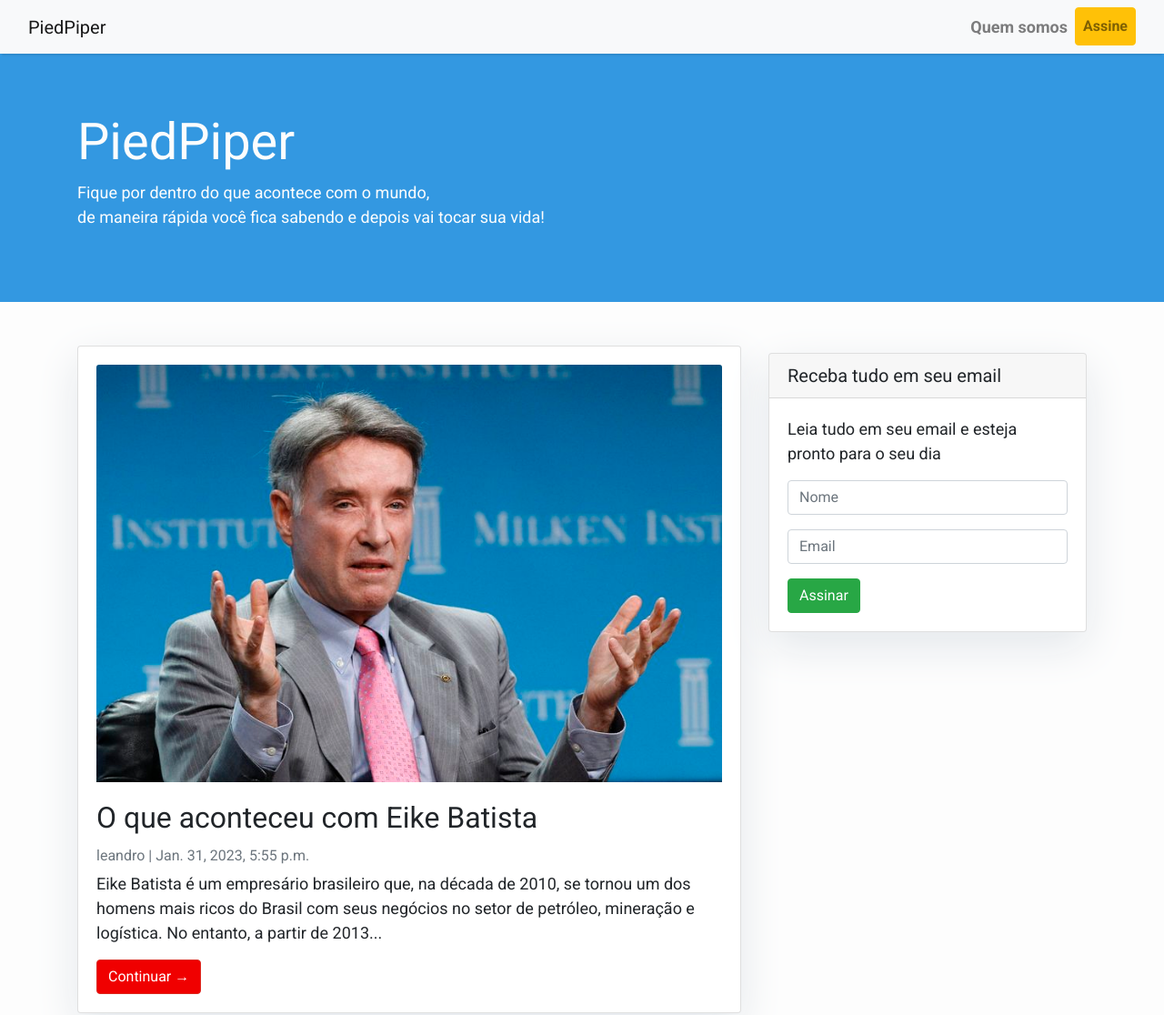
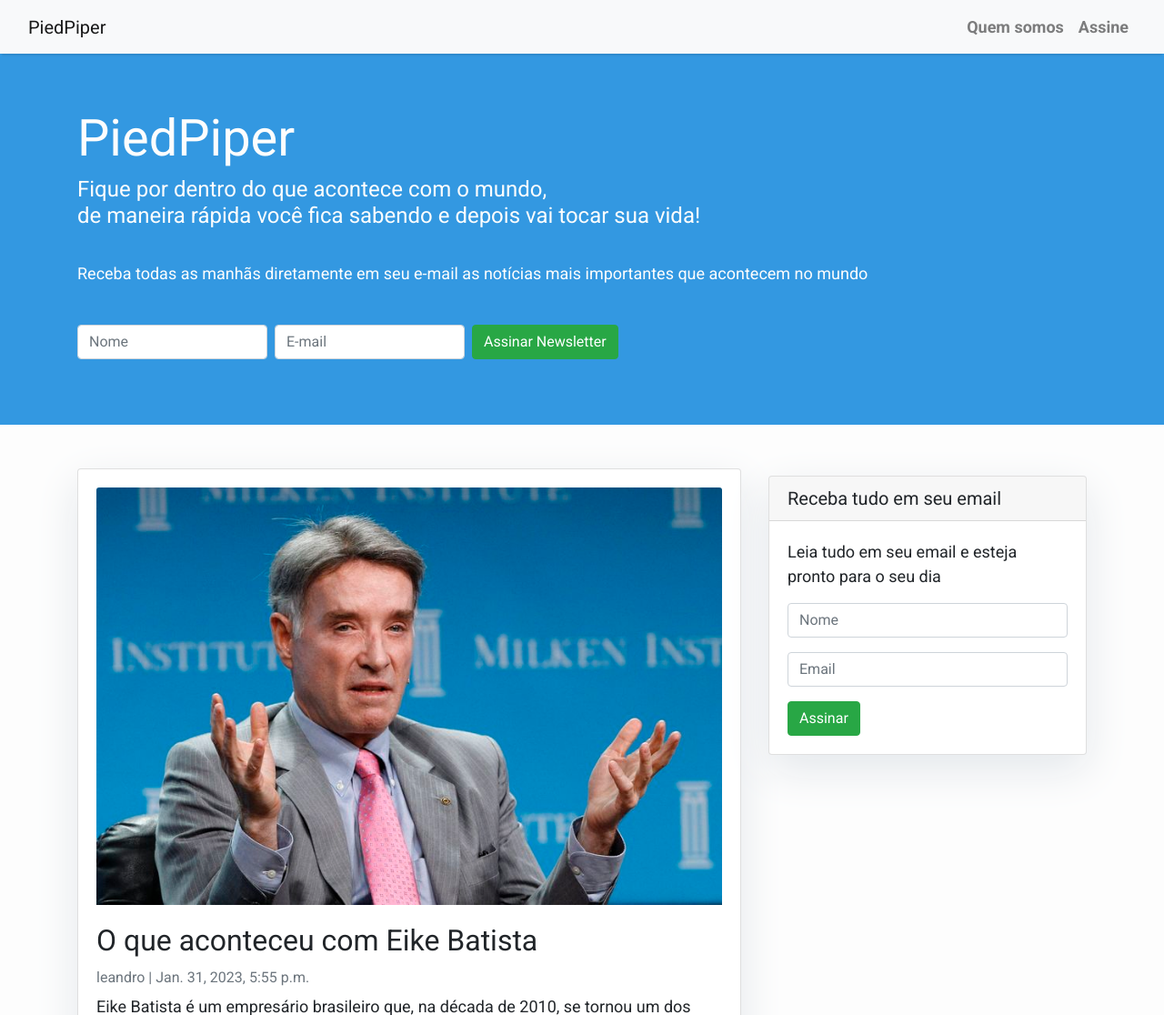
Before and after one commit to leandrofreire13/myblog, a Django app: page / in a window 1280 px wide. Shown: the top 1116 px of the page at 91% size. Run offline with Django 4.2, Linux system fonts and the light colour scheme; data comes from the database, SQL or seed files in the repository; some libraries are stand-ins or nearby versions.

Commit message:
Mais alguns ajustes

```diff
--- a/blog/templates/base.html
+++ b/blog/templates/base.html
@@ -28,12 +28,13 @@
         .masthead {
             background: #3398E1;
             color: #fdfdfd;
+            margin-top: 55px;;
 
         }
     </style>
 
         <!-- Navigation -->
-        <nav class="navbar navbar-expand-lg navbar-light bg-light shadow" id="mainNav">
+        <nav class="navbar navbar-expand-lg navbar-light bg-light shadow fixed-top" id="mainNav">
             <div class="container-fluid">
                 <a class="navbar-brand" href="{% url 'home' %}">PiedPiper</a>
                 <button class="navbar-toggler navbar-toggler-right" type="button" data-toggle="collapse" data-target="#navbarResponsive"
@@ -46,7 +47,7 @@
                             <a class="nav-link text-black font-weight-bold" href="#">Quem somos</a>
                         </li>
                         <li class="nav-item text-black">
-                            <a class="nav-link text-black font-weight-bold btn btn-warning" href="#">Assine</a>
+                            <a class="nav-link text-black font-weight-bold" href="#">Assine</a>
                         </li>
 
                         <!-- <li class="nav-item text-black">
--- a/blog/templates/index.html
+++ b/blog/templates/index.html
@@ -18,7 +18,23 @@
 <div class="jumbotron jumbotron-fluid masthead">
     <div class="container">
       <h1 class="display-4">PiedPiper</h1>
-      <p>Fique por dentro do que acontece com o mundo, <br> de maneira rápida você fica sabendo e depois vai tocar sua vida!</p>
+      <h4>Fique por dentro do que acontece com o mundo, <br> de maneira rápida você fica sabendo e depois vai tocar sua vida!</h4>
+      <br>
+      <p>Receba todas as manhãs diretamente em seu e-mail as notícias mais importantes que acontecem no mundo</p>
+      <br>
+
+      <form class="form-inline">
+        <label class="sr-only" for="inlineFormInputName2">Name</label>
+        <input type="text" class="form-control mb-2 mr-sm-2" id="inlineFormInputName2" placeholder="Nome">
+
+        <label class="sr-only" for="inlineFormInputGroupUsername2">Username</label>
+        <div class="input-group mb-2 mr-sm-2">
+          <input type="email    " class="form-control" id="inlineFormInputGroupUsername2" placeholder="E-mail">
+        </div>
+
+        <button type="submit" class="btn btn-success mb-2">Assinar Newsletter</button>
+      </form>
+
 
     </div>
   </div>
```
Also changed, not shown: media/media/logo.png (added).
